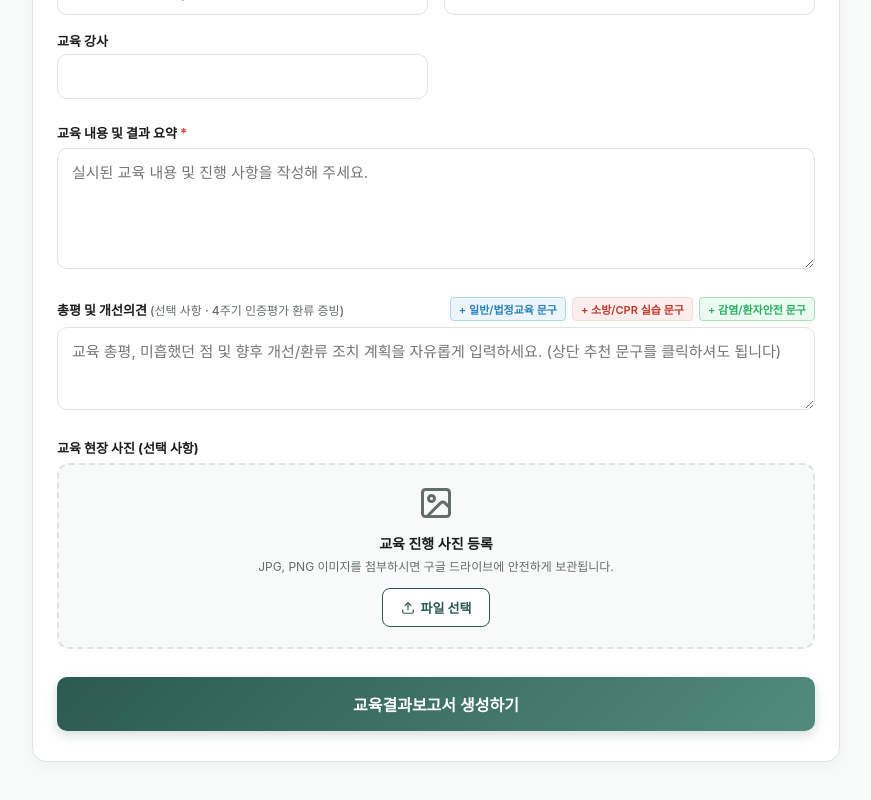
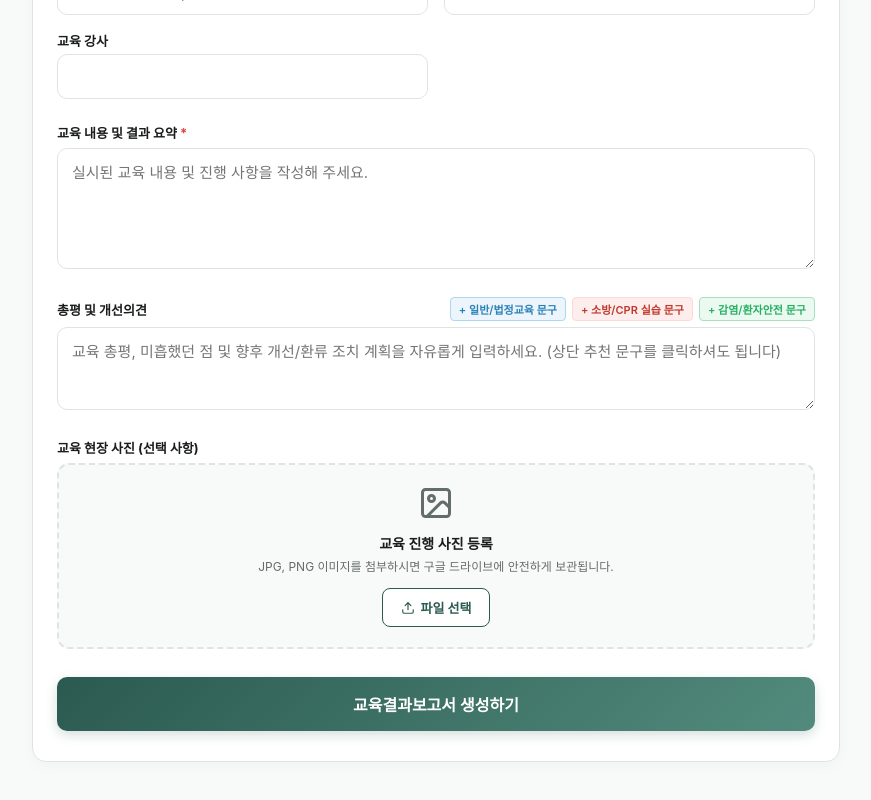
Before and after one commit to kisayo11/nature_education_management, a Next.js app: page /report in a window 1280 px wide. Shown: the part 935-1735 px from the top of the page, without its empty margins (204-1075 px from the left). Built offline with nearby package versions, Linux system fonts and the light colour scheme; a web font is replaced by a local one.

Commit message:
style: 총평 및 개선의견 라벨 내 군더더기 괄호 문구 정리

```diff
--- a/src/app/report/page.js
+++ b/src/app/report/page.js
@@ -504,7 +504,7 @@ export default function ReportPage() {
         <div style={{ marginBottom: 24 }}>
           <div style={{ display: 'flex', justifyContent: 'space-between', alignItems: 'center', marginBottom: 6, flexWrap: 'wrap', gap: 6 }}>
             <label style={{ fontSize: 13, fontWeight: 700 }}>
-              총평 및 개선의견 <span style={{ fontSize: 12, fontWeight: 500, color: 'var(--text-sub)' }}>(선택 사항 · 4주기 인증평가 환류 증빙)</span>
+              총평 및 개선의견
             </label>
             <div style={{ display: 'flex', gap: 6, flexWrap: 'wrap' }}>
               <button
```
